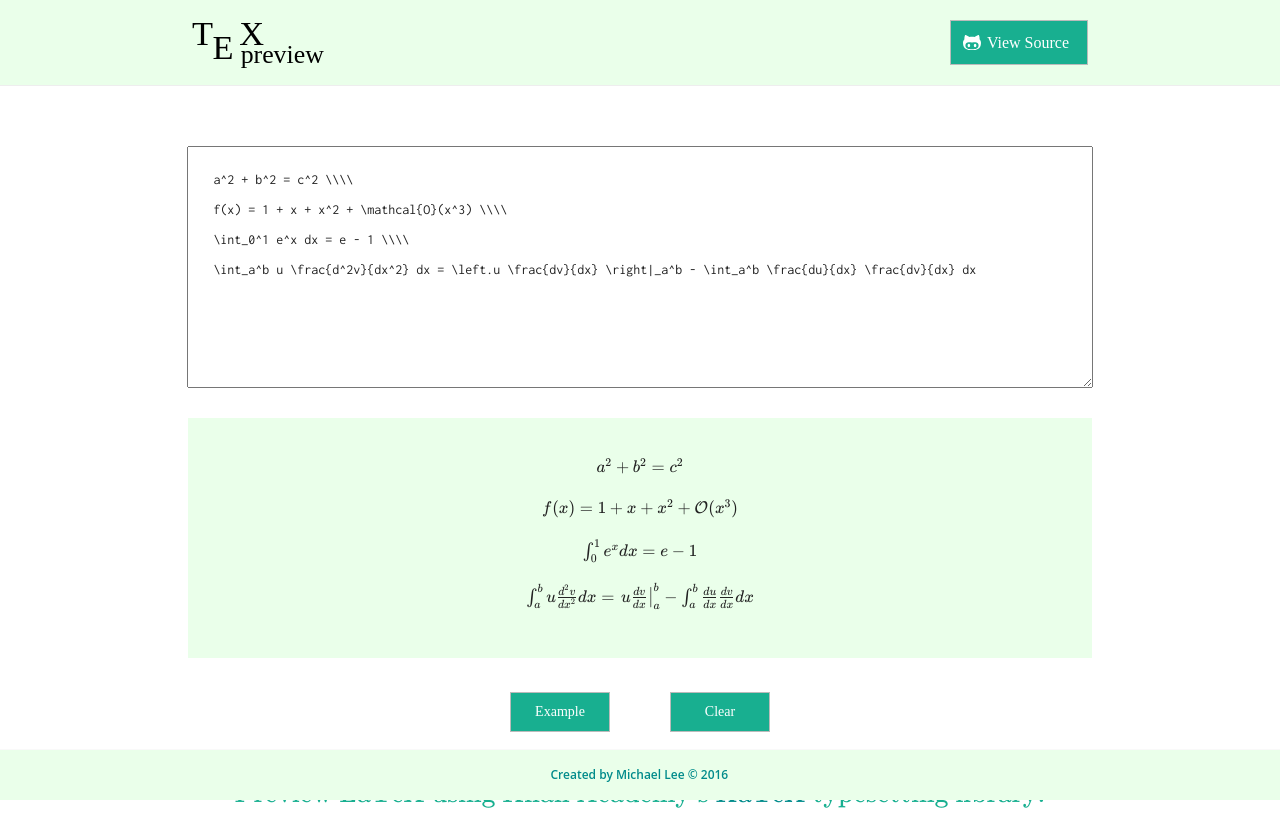
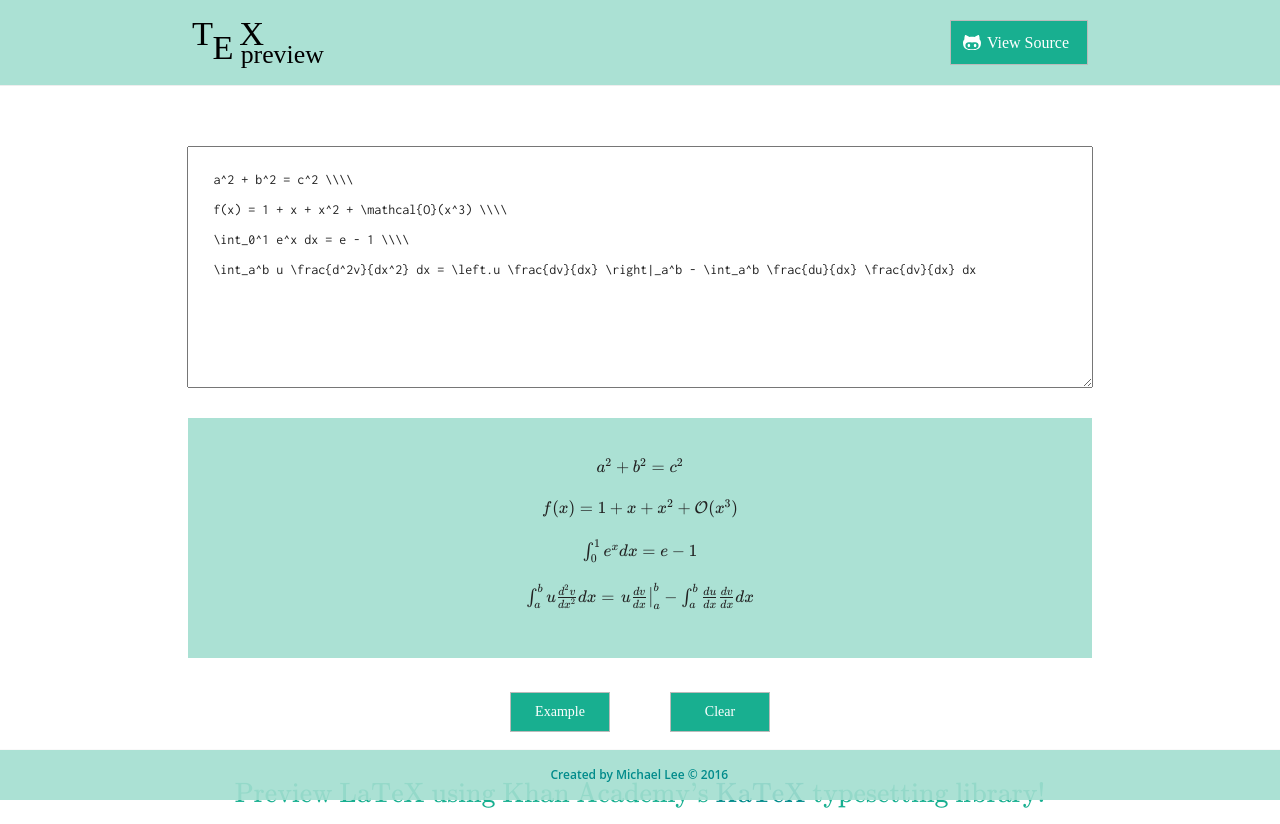
Before and after one commit to vlmlee/LaTeX-Preview, a React (Create React App) app: page / in a window 1280 px wide. Built offline with nearby package versions, Linux system fonts and the light colour scheme.

Commit message:
Changed background to be slightly darker.

```diff
--- a/src/App.css
+++ b/src/App.css
@@ -8,7 +8,7 @@ body {
 header {
     display: block;
     height: 85px;
-    background-color: #EAFFEA;
+    background-color: rgba(162, 222, 208, 0.9);
     border-bottom: 1px solid #eee;
 }
 
@@ -38,7 +38,7 @@ textarea:focus {
 }
 
 pre {
-    background-color: #EAFFEA;
+    background-color: rgba(162, 222, 208, 0.9);
     margin-top: 30px;
     padding: 40px 25px 0;
     text-align: center;
@@ -138,7 +138,7 @@ footer {
     left: 0;
     right: 0;
     border-top: 1px solid #f9f9f9;
-    background-color: #EAFFEA;
+    background-color: rgba(162, 222, 208, 0.9);
     font-size: 14px;
     font-family: 'Open Sans';
     font-weight: lighter;
```
